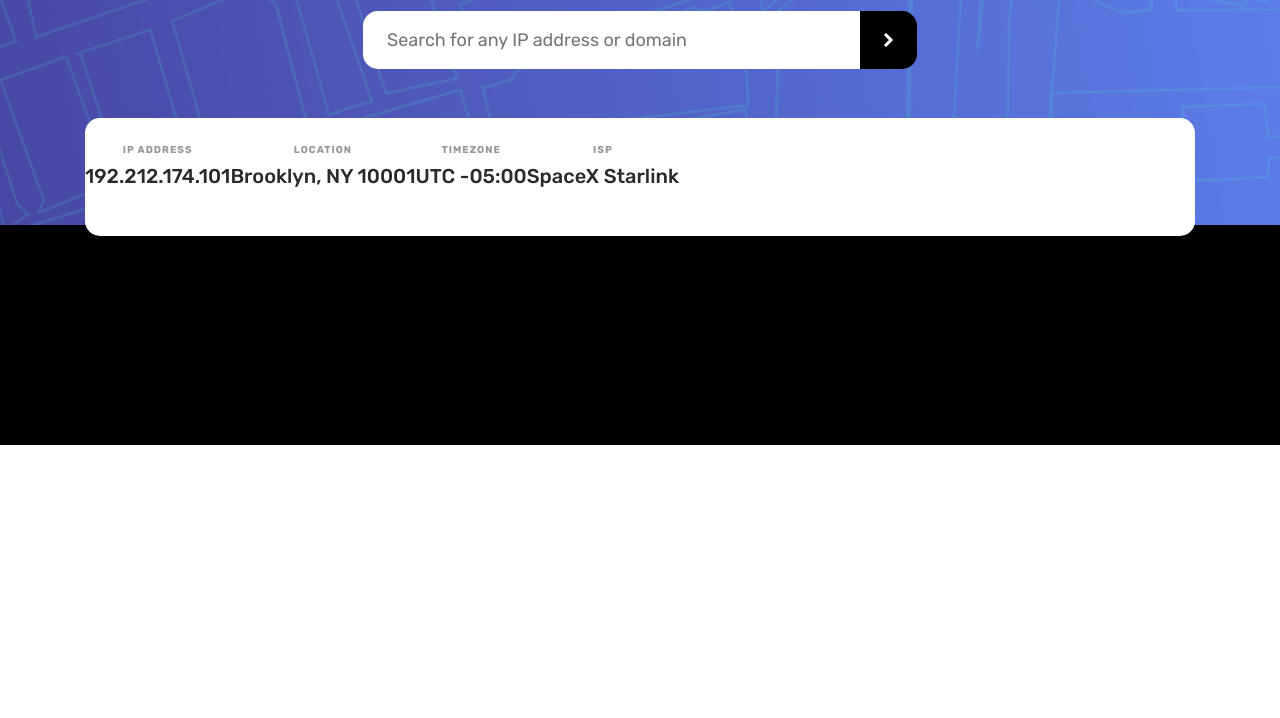
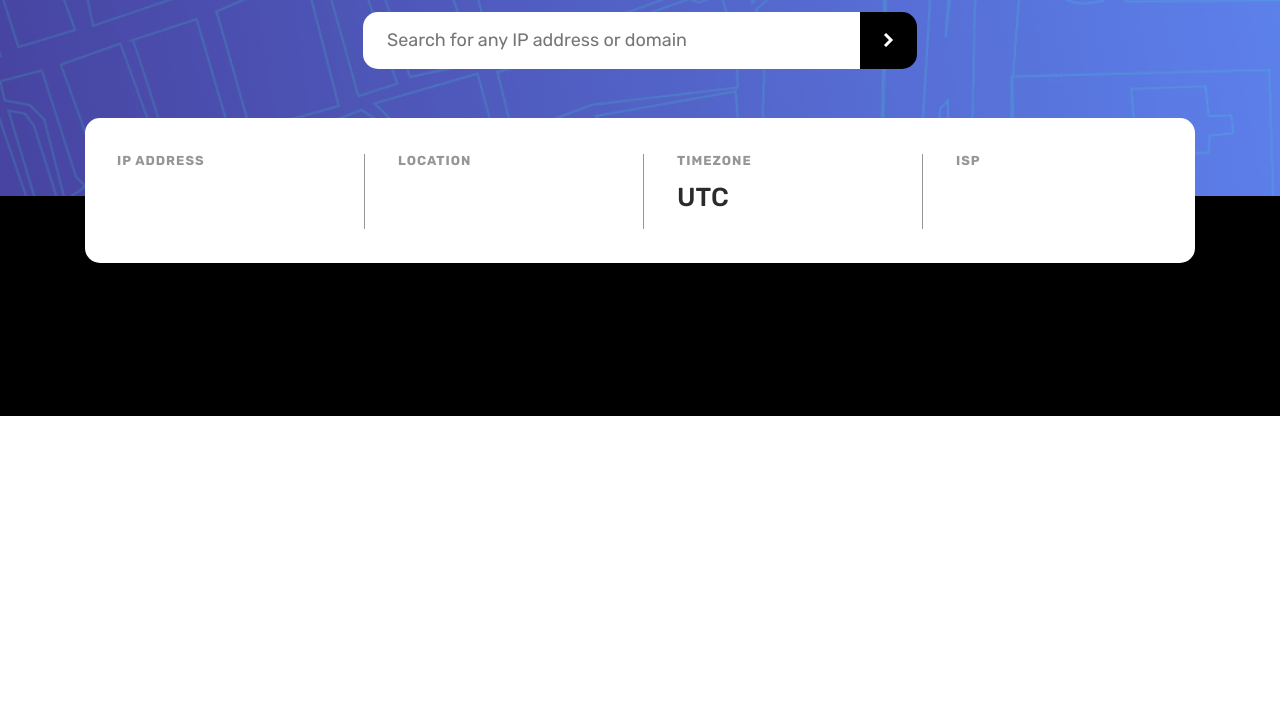
Before and after one commit to Samuel-Amaro/ip-address-tracker, a plain HTML site: page index.html in a window 1280 px wide. Shown: the part 82-800 px from the top of the page. Drawn offline with nearby package versions, Linux system fonts and the light colour scheme.

Commit message:
mobile first and desktop styles closed

```diff
--- a/css/styles.css
+++ b/css/styles.css
@@ -145,14 +145,18 @@
   }
 }
 
-/**breakpoint 960px**/
-@media screen and (min-width: 960px) {
+/**breakpoint 960px ou 1080px**/
+@media screen and (min-width: 1080px) {
+  .header {
+    padding: 0px 0 127px 0;
+  }
+
   .title {
     color: #ffffff;
     font-size: 1.94rem;
     line-height: 37px;
     font-weight: 500;
-    padding: 28px 0px 0px 0px;
+    padding: 29px 0px 0px 0px;
     text-align: center;
     margin-bottom: 28px;
   }
@@ -160,6 +164,12 @@
   .input {
     max-width: 497px;
     width: 100%;
+    padding: 18px 0 18px 24px;
+  }
+
+  .label,
+  .result {
+    text-align: left;
   }
 
   .main__results {
@@ -167,10 +177,59 @@
     left: calc(24px);
     right: calc(24px);
     max-width: 1110px;
+    max-height: 160px;
     width: auto;
     margin: 0 auto;
-    padding: 27px 0 24px 0;
+    padding: 36px 32px 34px 32px;
     display: flex;
     flex-flow: row nowrap;
   }
+
+  .label {
+    font-size: 13px;
+    margin-bottom: 13px;
+  }
+
+  .result {
+    font-size: 26px;
+    line-height: 31px;
+  }
+
+  .column-diviser {
+    display: block;
+    height: 75px;
+    width: 0px;
+    border-left: 1px solid var(--dark-gray);
+    align-self: center;
+  }
+
+  .main__group-result:nth-of-type(1){
+    margin-right: 58px;
+  }
+
+  .main__group-result:nth-of-type(1) .result{
+    width: 189px;
+  }
+
+  .main__group-result:nth-of-type(2),
+  .main__group-result:nth-of-type(3){
+    margin: 0 84px 0 33px;
+  }
+
+  .main__group-result:nth-of-type(2) .result,
+  .main__group-result:nth-of-type(3) .result{
+      width: 161px;
+  }
+
+  .main__group-result:nth-of-type(4){
+    margin: 0 0 0 33px;
+  }
+
+  .main__group-result:nth-of-type(4) .result{
+    width: 100px;
+  }
+
+  .result{
+    overflow-y: auto;
+  }
 }
--- a/index.html
+++ b/index.html
@@ -50,9 +50,8 @@
             aria-live="assertive"
             aria-atomic="true"
             aria-labelledby="result-ip-address"
-          >192.212.174.101</p>
+          ></p>
         </div>
-        <span class="column-diviser">line diviser</span>
         <span class="column-diviser"></span>
         <div class="main__group-result">
           <p class="label" id="location" aria-label="Location">Location</p>
@@ -61,9 +60,9 @@
             aria-live="assertive"
             aria-atomic="true"
             aria-labelledby="location"
-          >Brooklyn, NY 10001</p>
+          ></p>
         </div>
-        <span class="column-diviser">line diviser</span>
+        <span class="column-diviser"></span>
         <div class="main__group-result">
           <!-- add offset value dynamically using the API -->
           <p class="label" id="timezone" aria-label="Timezone">Timezone</p>
@@ -73,10 +72,10 @@
             aria-atomic="true"
             aria-labelledby="timezone"
           >
-            UTC -05:00
+            UTC
           </p>
         </div>
-        <span class="column-diviser">line diviser</span>
+        <span class="column-diviser"></span>
         <div class="main__group-result">
           <p class="label" id="isp" aria-label="Isp">ISP</p>
           <p
@@ -84,7 +83,7 @@
             aria-live="assertive"
             aria-atomic="true"
             aria-labelledby="isp"
-          >SpaceX Starlink</p>
+          ></p>
         </div>
       </div>
       <div class="map" aria-live="assertive" aria-atomic="true" aria-label="Geolocation from ip ou domain">Lorem ipsum dolor sit amet consectetur adipisicing elit. Doloremque a, delectus similique dolores error odit repellendus quam dolor repudiandae? Unde saepe aspernatur mollitia natus rem officia ab iure, ipsam in! Lorem ipsum dolor sit amet consectetur, adipisicing elit. Expedita eveniet similique harum. Fuga incidunt facere repellat blanditiis, facilis necessitatibus temporibus, consequuntur iste totam deserunt beatae dicta excepturi laborum voluptatum quos! Lorem ipsum, dolor sit amet consectetur adipisicing elit. Fugiat laborum quis eos dolore, facere accusantium quibusdam iusto quasi a debitis, quidem ipsum cupiditate culpa at fuga. Maiores, quod sed. Non? Lorem ipsum dolor sit amet consectetur adipisicing elit. Fugit culpa dolorem, dolore sapiente quas consequuntur expedita doloribus non perferendis odio! Corrupti minima sequi debitis praesentium soluta modi provident excepturi tenetur?
```
